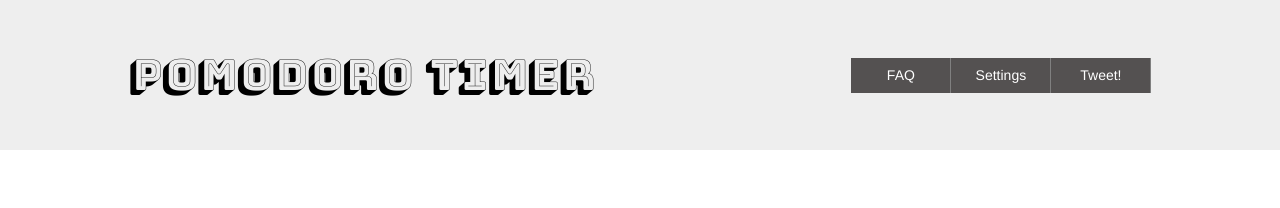
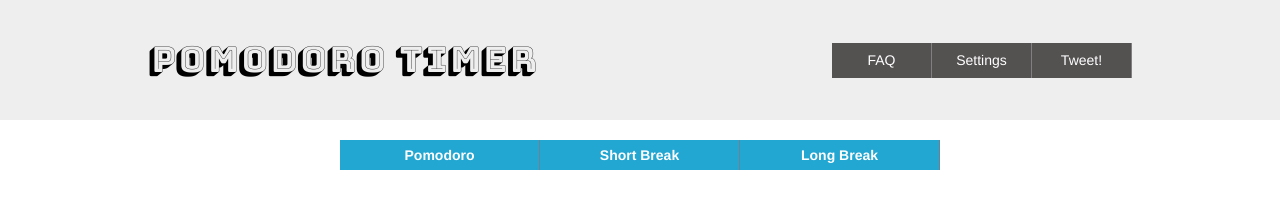
Before and after one commit to kunalgupta05/Pomodoro_Timer, a website: page index.html in a window 1280 px wide. Drawn offline with Linux system fonts and the light colour scheme.

Commit message:
Added timer buttons in the main body section along with its styles

```diff
--- a/index.html
+++ b/index.html
@@ -22,6 +22,13 @@
 		</div>
 	</header>
 
+	<div class="main_body">
+		<div class="pomodoro_timer_buttons">
+			<button type="button">Pomodoro</button>
+			<button type="button">Short Break</button>
+			<button type="button">Long Break</button>
+		</div>
+	</div>
 
 	<!--Scripts-->
 	<script src="js/jquery-2.1.4.min.js"></script>
--- a/scss/mixins.scss
+++ b/scss/mixins.scss
@@ -3,3 +3,17 @@
     align-items: $align-items;
     justify-content: $justify-content;
 }
+
+@mixin buttonStyles($height,$width,$border-color,$bgColor){
+    height:$height;
+    width: $width;
+    border: 0;
+    cursor:pointer;
+    border-right:1px solid $border-color;
+    color: white;
+    background-color: $bgColor;
+    &:hover,&:focus{
+        background-color: darken($bgColor, 10%);
+        outline: none;
+    }
+}
--- a/scss/styles.scss
+++ b/scss/styles.scss
@@ -15,19 +15,6 @@ header{
     @include flex(center,space-around);
 }
 
-button{
-    height:35px;
-    min-width: 100px;
-    border: 0;
-    cursor:pointer;
-    border-right:1px solid grey;
-    color: white;
-    background-color: $header-buttons-color;
-    &:hover,&:focus{
-        background-color: darken($header-buttons-color, 10%);
-        outline: none;
-    }
-}
 
 .brand__title{
     margin: 0;
@@ -38,4 +25,21 @@ button{
 
 .app__info__buttons{
     display: flex;
+    button
+    {
+        @include buttonStyles(35px,100px,gray,$header-buttons-color);
+    }
 }
+
+.main_body{
+    padding-top: 20px;
+    @include flex(flex-start,center);
+}
+
+.pomodoro_timer_buttons{
+    display: flex;
+    button{
+        @include buttonStyles(30px,200px,slategray,$timer-buttons-color);
+        font-weight: bold;
+    }
+}
--- a/scss/variables.scss
+++ b/scss/variables.scss
@@ -1,5 +1,8 @@
 $header-bgColor:#eee;
-$header-height:150px;
+$header-height:120px;
 $header-buttons-color:#545151;
-$brand-title-size:3em;
+
+$brand-title-size:2.5em;
 $brand-title-color:black;
+
+$timer-buttons-color:#22a6d2;
```
Also changed, not shown: css/styles.css. Lines whose indentation alone changed are shown as unchanged.
